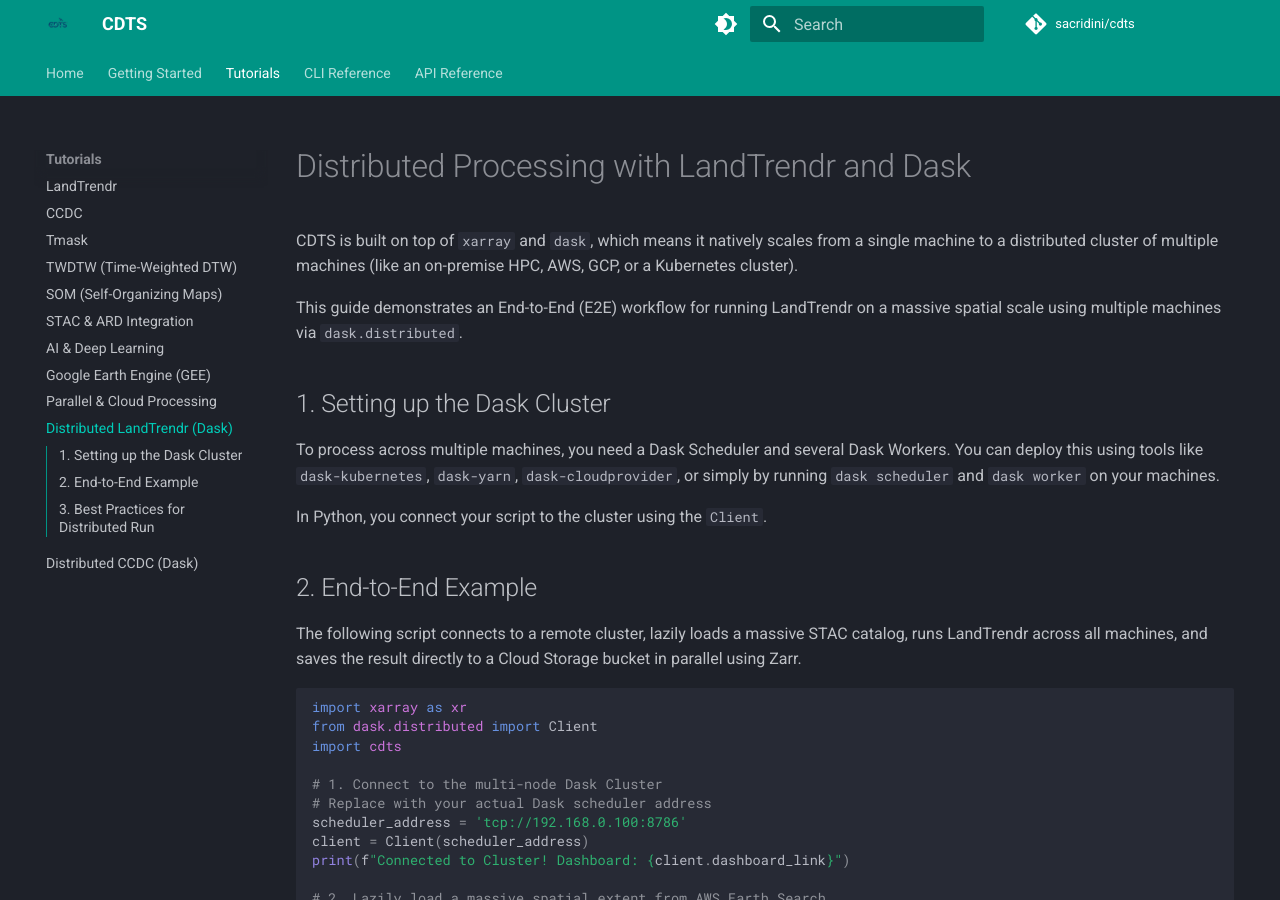
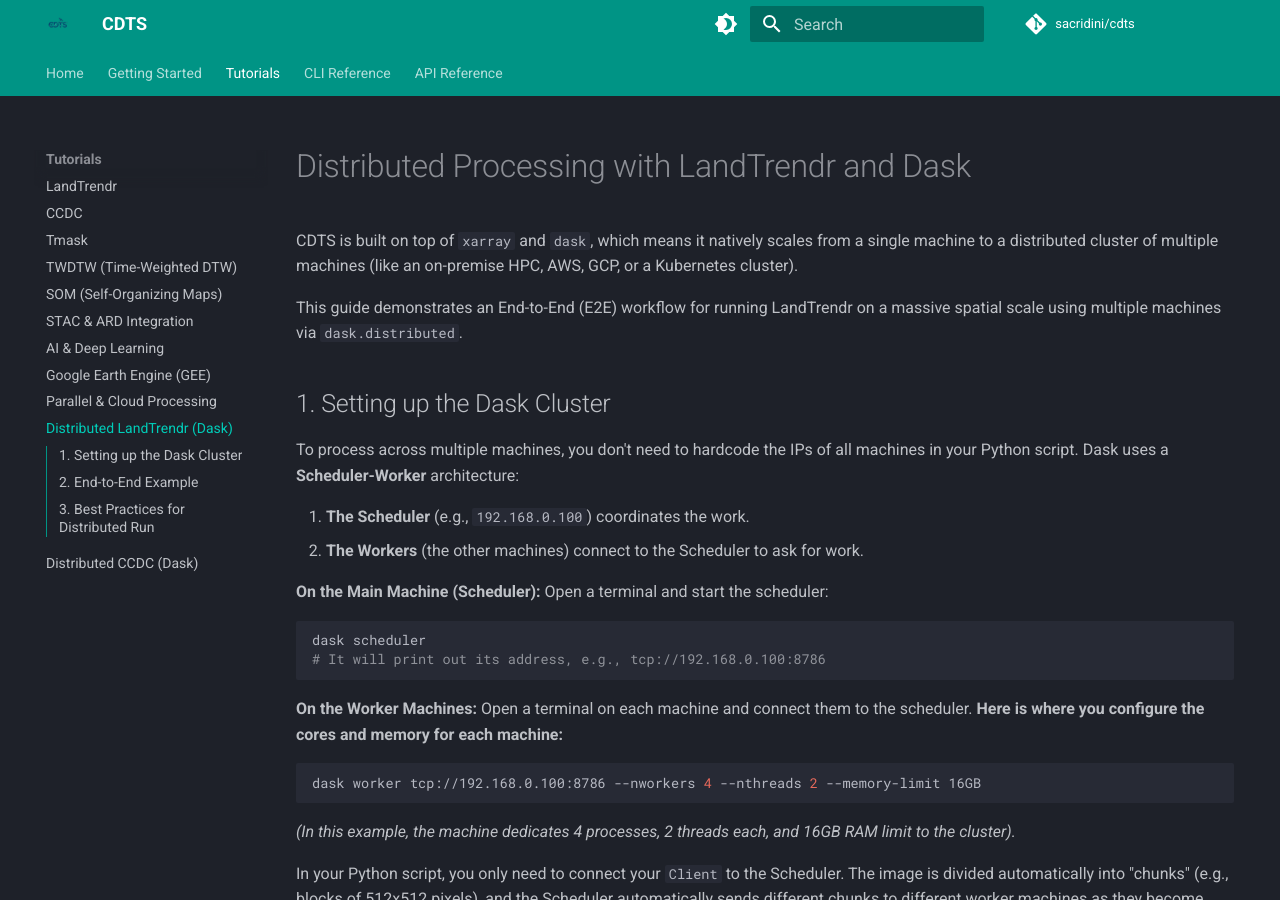
Before and after one commit to sacridini/cdts, an MkDocs documentation site: the page built from docs/tutorials/distributed_landtrendr.md, in a window 1280 px wide and 900 px high. Built offline with MkDocs 1.6.1 and Material for MkDocs 9.7.7, drawn with Linux system fonts in a browser that asks for light colours; comment, search, counter and statistics services are not loaded; some of the changed text lies outside the part shown.

Commit message:
Docs: Explain Dask scheduler and worker setup

````diff
--- a/docs/tutorials/distributed_landtrendr.md
+++ b/docs/tutorials/distributed_landtrendr.md
@@ -6,9 +6,26 @@ This guide demonstrates an End-to-End (E2E) workflow for running LandTrendr on a
 
 ## 1. Setting up the Dask Cluster
 
-To process across multiple machines, you need a Dask Scheduler and several Dask Workers. You can deploy this using tools like `dask-kubernetes`, `dask-yarn`, `dask-cloudprovider`, or simply by running `dask scheduler` and `dask worker` on your machines.
+To process across multiple machines, you don't need to hardcode the IPs of all machines in your Python script. Dask uses a **Scheduler-Worker** architecture:
 
-In Python, you connect your script to the cluster using the `Client`.
+1. **The Scheduler** (e.g., `192.168.0.100`) coordinates the work.
+2. **The Workers** (the other machines) connect to the Scheduler to ask for work.
+
+**On the Main Machine (Scheduler):**
+Open a terminal and start the scheduler:
+```bash
+dask scheduler
+# It will print out its address, e.g., tcp://192.168.0.100:8786
+```
+
+**On the Worker Machines:**
+Open a terminal on each machine and connect them to the scheduler. **Here is where you configure the cores and memory for each machine:**
+```bash
+dask worker tcp://192.168.0.100:8786 --nworkers 4 --nthreads 2 --memory-limit 16GB
+```
+*(In this example, the machine dedicates 4 processes, 2 threads each, and 16GB RAM limit to the cluster).*
+
+In your Python script, you only need to connect your `Client` to the Scheduler. The image is divided automatically into "chunks" (e.g., blocks of 512x512 pixels), and the Scheduler automatically sends different chunks to different worker machines as they become available.
 
 ## 2. End-to-End Example
 
````
